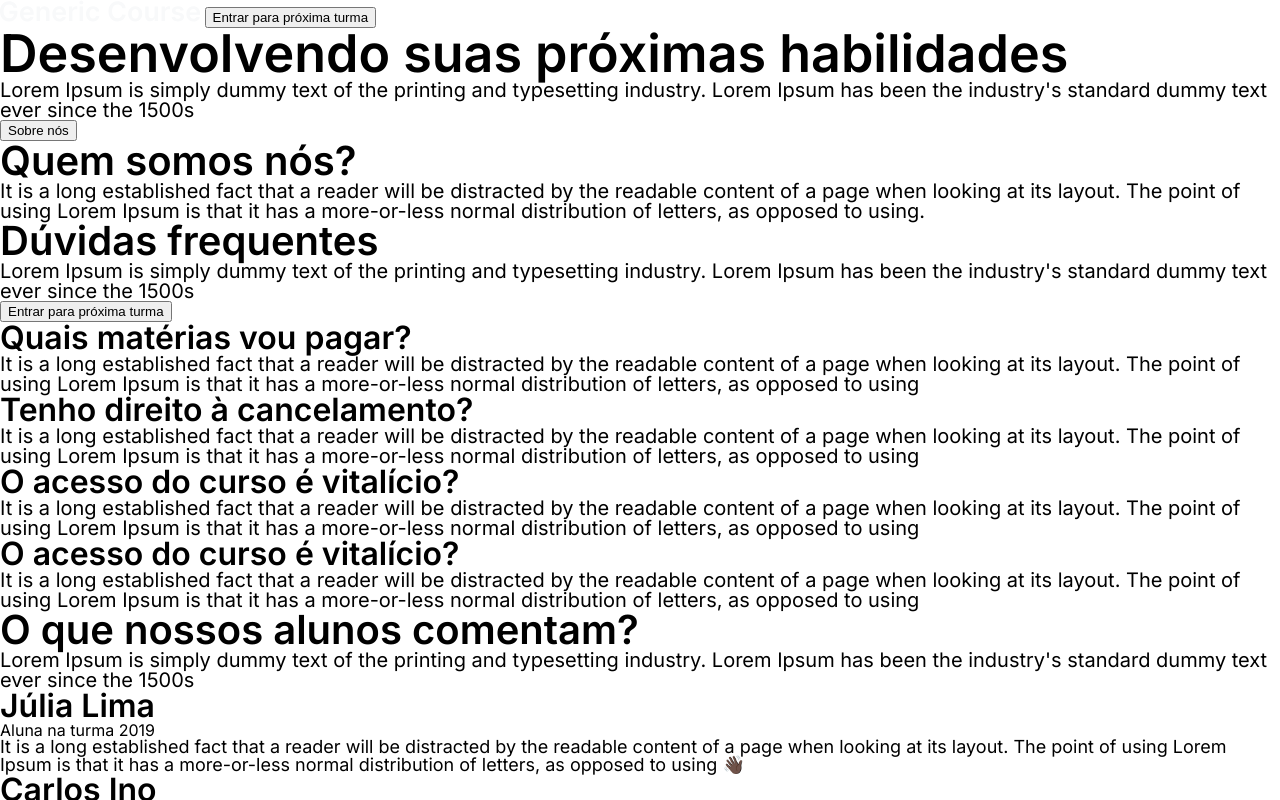
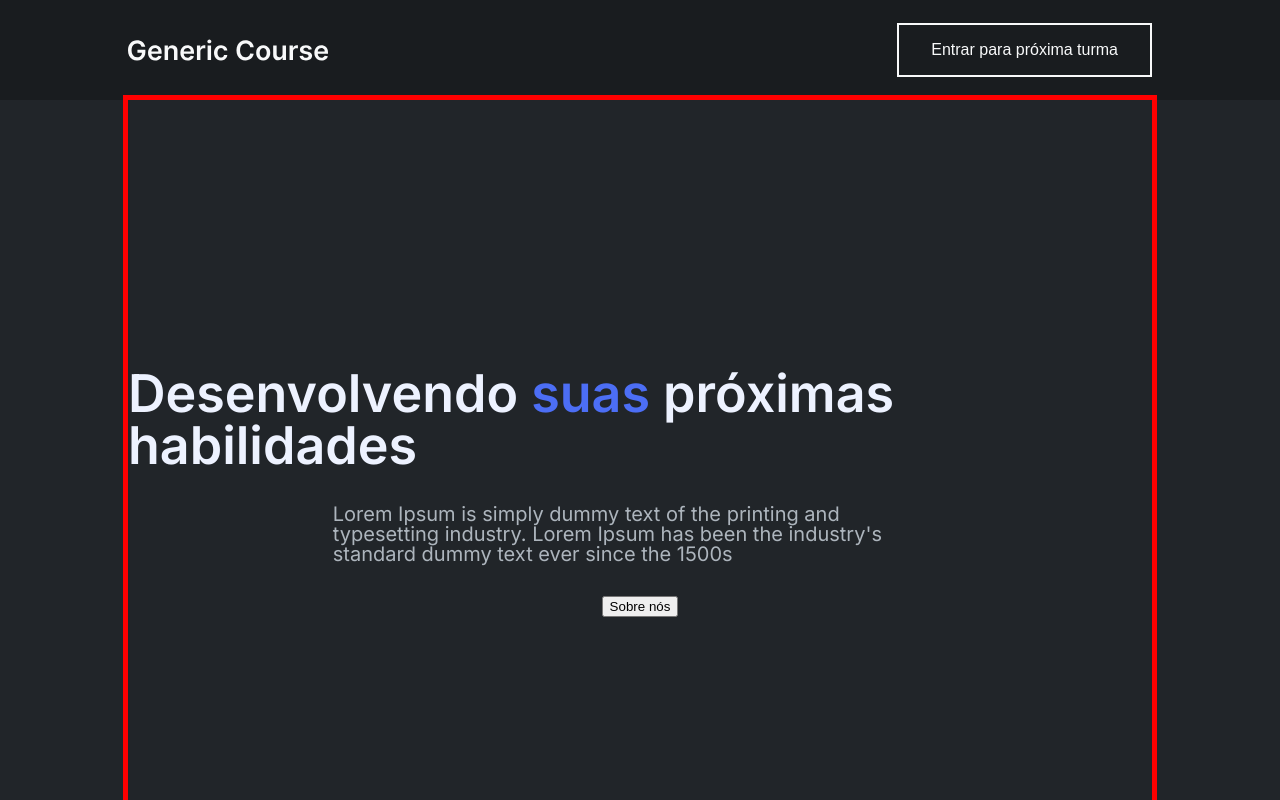
Before and after one commit to Mefanick/projeto5, a plain HTML site: page index.html in a window 1280 px wide. Shown: the top 800 px of the page. Drawn offline with Linux system fonts and the light colour scheme.

Commit message:
início da estilização e correções no html

```diff
--- a/index.html
+++ b/index.html
@@ -6,22 +6,23 @@
     <title>Página Institucional Genérica</title>
     <link rel="stylesheet" href="./src/styles/reset.css">
     <link rel="stylesheet" href="./src/styles/globasStyles.css">
+    <link rel="stylesheet" href="./src/styles/index.css">
 
   </head>
   <body>
     <!-- ====== Header ====== -->
-    <header>
-      <div>
+    <header class="header_container">
+      <div class="header__box">
         <img src="./src/assets/logo.svg" alt="Generic logo/ Logo genérica" />
         <button id="registerButton" class="register__button">Entrar para próxima turma</button>
       </div>
     </header>
-    <main>
+    <main class="main__container">
       <!-- ====== Section Banner ====== -->
       <section class="banner__container">
         <div class="banner__box">
-          <h1>Desenvolvendo <span class="emphasis">suas</span> próximas habilidades</h1>
-          <p class="text__1 gray__color">
+          <h1>Desenvolvendo <span>suas</span> próximas habilidades</h1>
+          <p class="text__1" id="banner__text">
             Lorem Ipsum is simply dummy text of the printing and typesetting
             industry. Lorem Ipsum has been the industry's standard dummy text
             ever since the 1500s
@@ -34,7 +35,7 @@
       <section class="about__container">
         <div class="about__box">
           <h2>Quem somos nós?</h2>
-          <p class="text__1 gray__color">
+          <p class="text__1 gray__color--5">
             It is a long established fact that a reader will be distracted by
             the readable content of a page when looking at its layout. The point
             of using Lorem Ipsum is that it has a more-or-less normal
@@ -50,7 +51,7 @@
           <div class="FAQ__left">
             <div class="FAQ__left--box">
               <h2>Dúvidas frequentes</h2>
-              <p class="text__1 gray__color">
+              <p class="text__1">
                 Lorem Ipsum is simply dummy text of the printing and typesetting
                 industry. Lorem Ipsum has been the industry's standard dummy
                 text ever since the 1500s
@@ -63,7 +64,7 @@
             <!-- Question 1 -->
             <li class="FAQ__right--item">
               <h3>Quais matérias vou pagar?</h3>
-              <p class="text__1 gray__color">
+              <p class="text__1">
                 It is a long established fact that a reader will be distracted
                 by the readable content of a page when looking at its layout.
                 The point of using Lorem Ipsum is that it has a more-or-less
@@ -73,7 +74,7 @@
             <!-- Question 2 -->
             <li class="FAQ__right--item">
               <h3>Tenho direito à cancelamento?</h3>
-              <p class="text__1 gray__color">
+              <p class="text__1">
                 It is a long established fact that a reader will be distracted
                 by the readable content of a page when looking at its layout.
                 The point of using Lorem Ipsum is that it has a more-or-less
@@ -83,7 +84,7 @@
             <!-- Question 3 -->
             <li class="FAQ__right--item">
               <h3>O acesso do curso é vitalício?</h3>
-              <p class="text__1 gray__color">
+              <p class="text__1">
                 It is a long established fact that a reader will be distracted
                 by the readable content of a page when looking at its layout.
                 The point of using Lorem Ipsum is that it has a more-or-less
@@ -93,7 +94,7 @@
             <!-- Question 4 -->
             <li class="FAQ__right--item">
               <h3>O acesso do curso é vitalício?</h3>
-              <p class="text__1 gray__color">
+              <p class="text__1">
                 It is a long established fact that a reader will be distracted
                 by the readable content of a page when looking at its layout.
                 The point of using Lorem Ipsum is that it has a more-or-less
@@ -110,8 +111,8 @@
           <!-- RIGHT SIDE -->
           <div class="right__block">
             <div class="comments__right">
-              <h2>O que nossos alunos comentam?</h2>
-              <p class="text__1 white__color">
+              <h2 class="gray__color--7">O que nossos alunos comentam?</h2>
+              <p class="text__1 gray__color--7">
                 Lorem Ipsum is simply dummy text of the printing and typesetting
                 industry. Lorem Ipsum has been the industry's standard dummy
                 text ever since the 1500s
@@ -126,7 +127,7 @@
                 <h3>Júlia Lima</h3>
                 <p class="text__3">Aluna na turma 2019</p>
               </div>
-              <p class="text__2 gray__color">
+              <p class="text__2">
                 It is a long established fact that a reader will be distracted
                 by the readable content of a page when looking at its layout.
                 The point of using Lorem Ipsum is that it has a more-or-less
@@ -139,7 +140,7 @@
                 <h3>Carlos Ino</h3>
                 <p class="text__3">Aluno na turma 2020</p>
               </div>
-              <p class="text__2 gray__color">
+              <p class="text__2">
                 It is a 🎨 established fact that a reader will be distracted by
                 the readable content of a page when looking at its layout. The
                 point of using Lorem Ipsum is that it has a more-or-less normal
@@ -152,7 +153,7 @@
                 <h3>Camila Dias</h3>
                 <p class="text__3">Aluna na turma 2019</p>
               </div>
-              <p class="text__2 gray__color">
+              <p class="text__2">
                 It is a long established fact that a reader will be distracted
                 by the readable content of a page when looking at its layout.
                 The point of using Lorem Ipsum is that it has a more-or-less
@@ -165,7 +166,7 @@
                 <h3>João Vaz</h3>
                 <p class="text__3">Aluno na turma 2019</p>
               </div>
-              <p class="text__2 gray__color">
+              <p class="text__2">
                 It is a long established fact that a reader will be distracted
                 by the readable content of a page when looking at its layout.
                 The point of using Lorem Ipsum is that it has a more-or-less
@@ -178,7 +179,7 @@
                 <h3>Gio Oliveira</h3>
                 <p class="text__3">Aluna na turma 2019</p>
               </div>
-              <p class="text__2 gray__color">
+              <p class="text__2">
                 It is a long established fact that a reader will be distracted
                 by the readable content of a page when looking at its layout.
                 The point of using Lorem Ipsum is that it has a more-or-less
--- a/src/styles/globasStyles.css
+++ b/src/styles/globasStyles.css
@@ -1,11 +1,16 @@
 @import url('https://fonts.googleapis.com/css2?family=Inter:wght@100..900&display=swap');
 
 :root{
-    --special-color: #4C6EF5;
-    --title-color: #fff;
-    --text-color:#ADB5BD;
+    --brand-1: #4C6EF5;
+    --brand-2:#364FC7;
     --background-color: #212529;
     --background-color2: #191C1F;
+    --color-gray-3:#343A40;
+    --color-gray-4:#ADB5BD;
+    --color-gray-5:#CED4DA;
+    --color-gray-6:#EDF2FF;
+    --color-gray-7:#F8F9FA;
+
 
     --font-family:  'Inter', sans-serif;
     --font-text-size-1: 1.25rem;
@@ -22,24 +27,43 @@ body{
 h1{
     font-size: var(--font-title-size-1);
     font-weight: 600;
+    color: var(--color-gray-6);
 }
 h2{
     font-size: var(--font-title-size-2);
     font-weight: 600;
 }
+span{
+    color: var(--brand-1);
+}
+h2{
+    font-size: var(--font-title-size-2);
+    color: var(--color-gray-6);
+}
 h3{
     font-size: var(--font-title-size-3);
     font-weight: 600;
+    color: var(--color-gray-6);
+}
+.gray__color--5{
+    color: var(--color-gray-5) !important;
+}
+.gray__color--7{
+    color: var(--color-gray-7) !important;
 }
 .text__1{
     font-size: var(--font-text-size-1);
+    color: var(--color-gray-4);
 }
 .text__2{
     font-size: var(--font-text-size-2);
+    color: var(--color-gray-5);
 }
 .text__3{
     font-size: var(--font-text-size-3);
+    color: var(--color-gray-4);
 }
 .text__4{
     font-size: var(--font-text-size-4);
+    color: var(--color-gray-7);
 }
--- a/src/styles/index.css
+++ b/src/styles/index.css
@@ -0,0 +1,56 @@
+body{
+    background-color: black;
+}
+header{
+    background-color: var(--background-color2);
+    height: 100px;
+    display: flex;
+    justify-content: center;
+    align-items: center;
+}
+.header__box{
+    width: 80%;
+    display: flex;
+    justify-content: space-between;
+}
+#registerButton{
+    background-color: var(--background-color2);
+    color: var(--color-gray-7);
+    border: 2px solid var(--color-gray-7);
+    font-size: var(--font-text-size-4);
+    padding: 1rem 2rem 1rem 2rem;
+}
+
+
+main{
+    background-color: antiquewhite;
+}
+.banner__container{
+    background-color: var(--background-color);
+    height: 49rem;
+    display: flex;
+    justify-content: center;
+    align-items: center;
+}
+.banner__box{
+    max-width: 80%;
+    display: flex;
+    flex-direction: column;
+    align-items: center;
+    border: 5px solid red;
+    min-height: 100%;
+    justify-content: center;
+    gap: 2rem;
+}
+#banner__text{
+    width: 60%;
+}
+.about__container{
+    background-color: bisque;
+}
+.FAQ__container{
+    background-color: blueviolet;
+}
+.comments__container{
+    background-color: brown;
+}
```
Also changed, not shown: src/styles/FAQ.css (added), src/styles/banner.css (added), src/styles/comments.css (added), src/styles/footer.css (added), src/styles/header.css (added).
